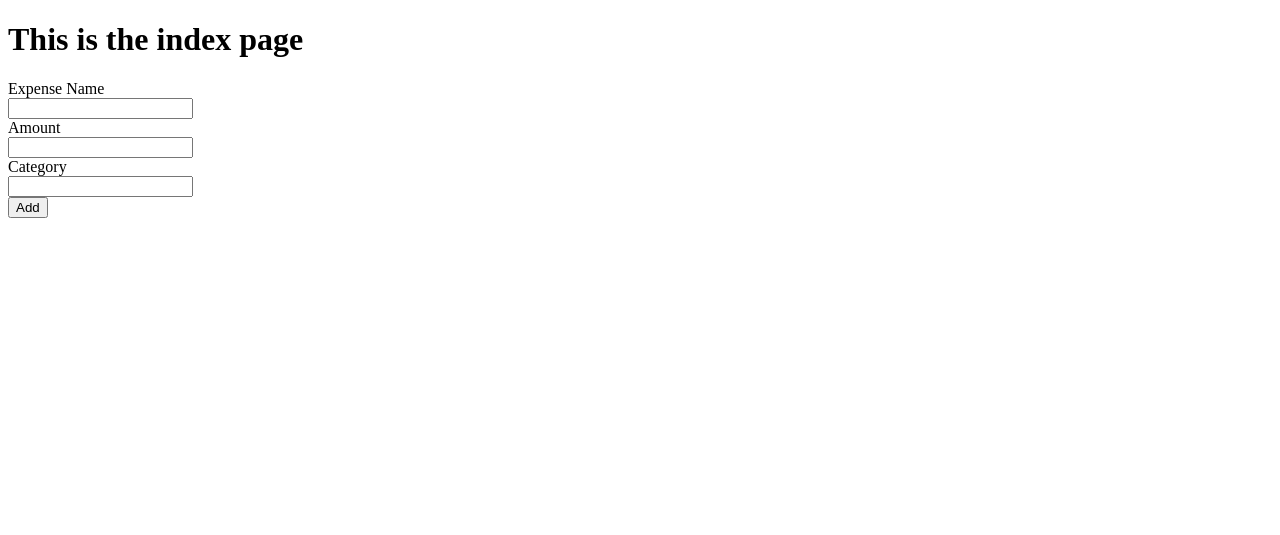
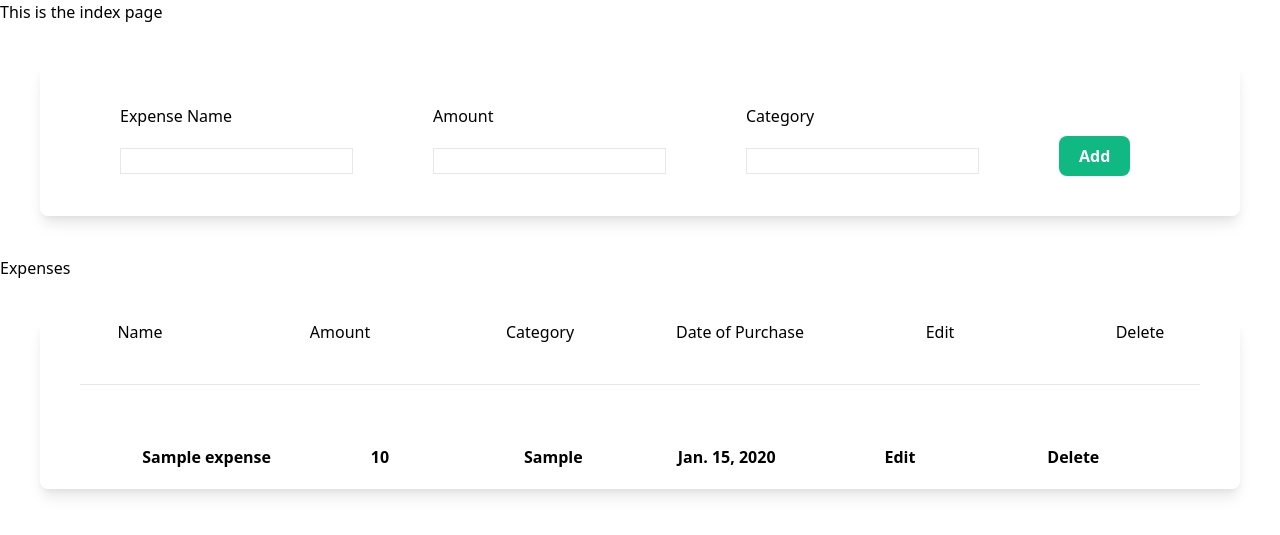
Before and after one commit to torcuata22/xpns, a Django app: template mysite/myapp/templates/myapp/index.html in a window 1280 px wide. Shown: the top 535 px of the page. Run offline with Django 4.2, Linux system fonts and the light colour scheme; the template is opened without the code that fills it: values that come from a table or form of the project are taken from there, others are empty; tables that the repository leaves empty hold one stand-in row (values such as "Sample post"); form fields are guessed from the names that the template uses; style sheets or scripts are compiled from the project's sources.

Commit message:
edit button works

```diff
--- /dev/null
+++ b/mysite/myapp/static/myapp/style.css
@@ -0,0 +1,10 @@
+div.expense-header, div.expense-row {
+    display: table;
+    width: 100%;
+    table-layout: fixed;
+}
+
+div.expense-header span, div.expense-row span {
+    display: table-cell;
+  text-align: center;
+}
--- a/mysite/myapp/templates/myapp/base.html
+++ b/mysite/myapp/templates/myapp/base.html
@@ -7,6 +7,7 @@
     <meta http-equiv="X-UA-Compatible" content="IE=edge">
     <meta name="viewport" content="width=device-width, initial-scale=1.0">
     <link rel="stylesheet" href="{% static 'myapp/styles.css' %}">
+    <link rel="stylesheet" href="{% static 'myapp/style.css' %}">
     <title>Document</title>
 </head>
 <body>
--- a/mysite/myapp/templates/myapp/index.html
+++ b/mysite/myapp/templates/myapp/index.html
@@ -33,11 +33,36 @@
 
 </div>
 
+</form>
+
+<div>Expenses</div>
+
+<div class="shadow-lg m-10 rounded-lg">
+    <div class="expense-header flex flex-wrap space-x-40">
+        <span>Name</span>
+        <span>Amount</span>
+        <span>Category</span>
+        <span>Date of Purchase</span>
+        <span>Edit</span>
+        <span>Delete</span>
+    </div>
+    <hr class="m-10">
+    {% for expense in expenses %}
+    <div class="expense-row flex-wrap px-20 py-5">
+        <span class="font-bold">{{ expense.name }}</span>
+        <span class="font-bold">{{ expense.amount }}</span>
+        <span class="font-bold">{{ expense.category }}</span>
+        <span class="font-bold">{{ expense.date }}</span>
+        <span class="font-bold"><a href="{% url 'edit' expense.id %}">Edit</a></span>
+        <span class="font-bold"><a href="">Delete</a></span>
+    </div>
+    {% endfor %}
+
+</div>
 
 
 
 
 
 
-</form>
 {% endblock %}
--- a/mysite/myapp/urls.py
+++ b/mysite/myapp/urls.py
@@ -4,4 +4,5 @@
 
 urlpatterns = [
     path('', views.index, name = "index" ),
+    path('edit/<int:id>/', views.edit, name='edit'),
 ]
```
Also changed, not shown: mysite/myapp/templates/myapp/edit.html (added, +9 -0 lines), mysite/myapp/views.py (+8 -1 lines), mysite/myapp/sratic/myapp/styles.css (deleted).
